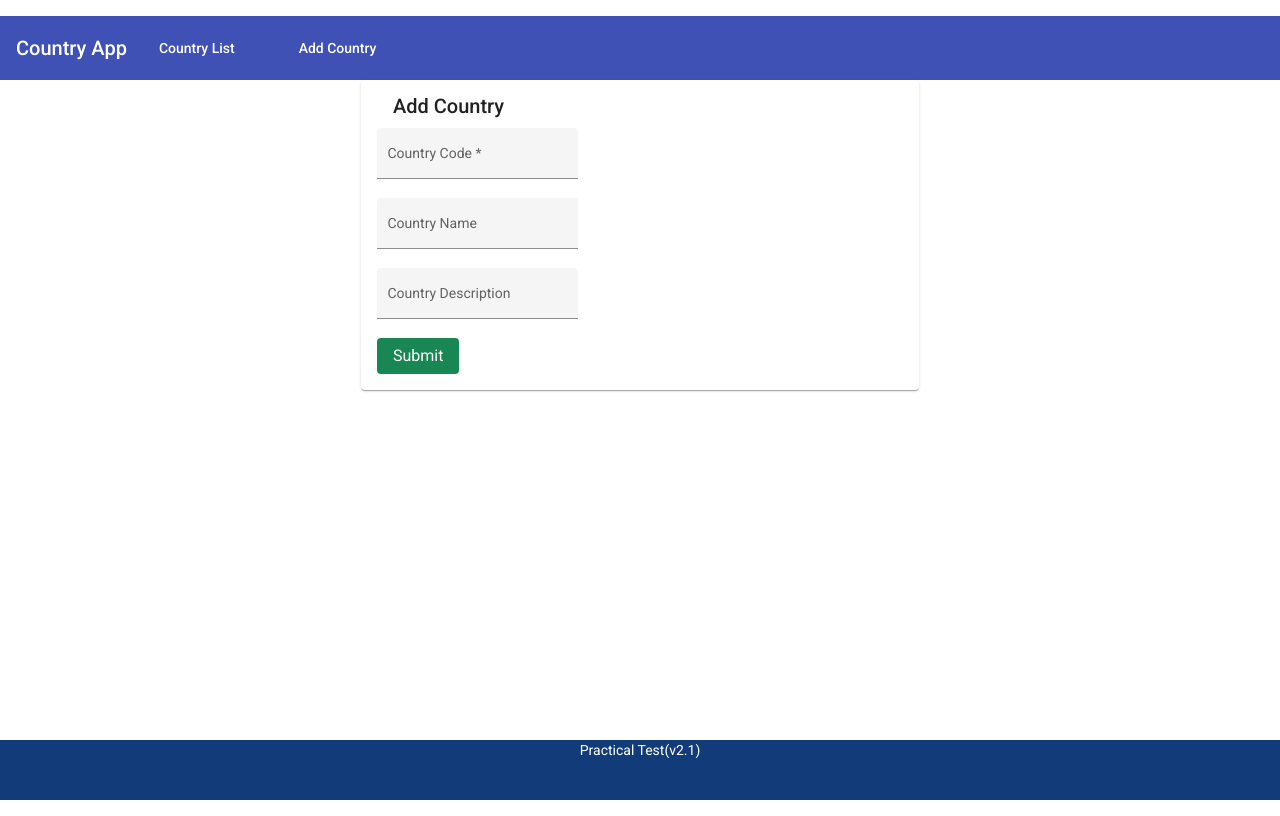
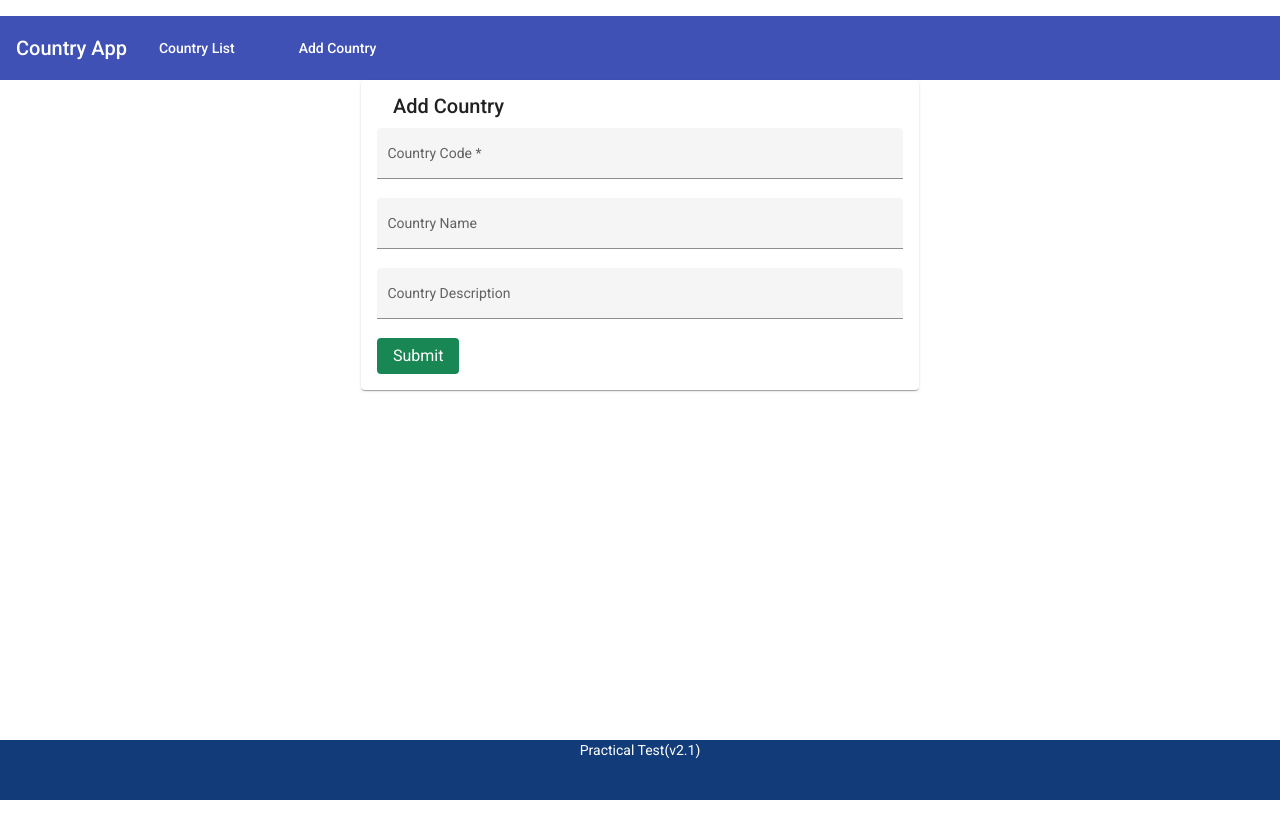
Before and after one commit to dilumini/PTest-Angular_Front_End, an Angular app: page /update-country/1 in a window 1280 px wide. Built offline with nearby package versions, Linux system fonts and the light colour scheme; no server answers.

Commit message:
connect angular front end with springboot back end

```diff
--- a/src/app/update-country/update-country.component.css
+++ b/src/app/update-country/update-country.component.css
@@ -0,0 +1,3 @@
+.full-width {
+    width: 100%;
+  }
```
